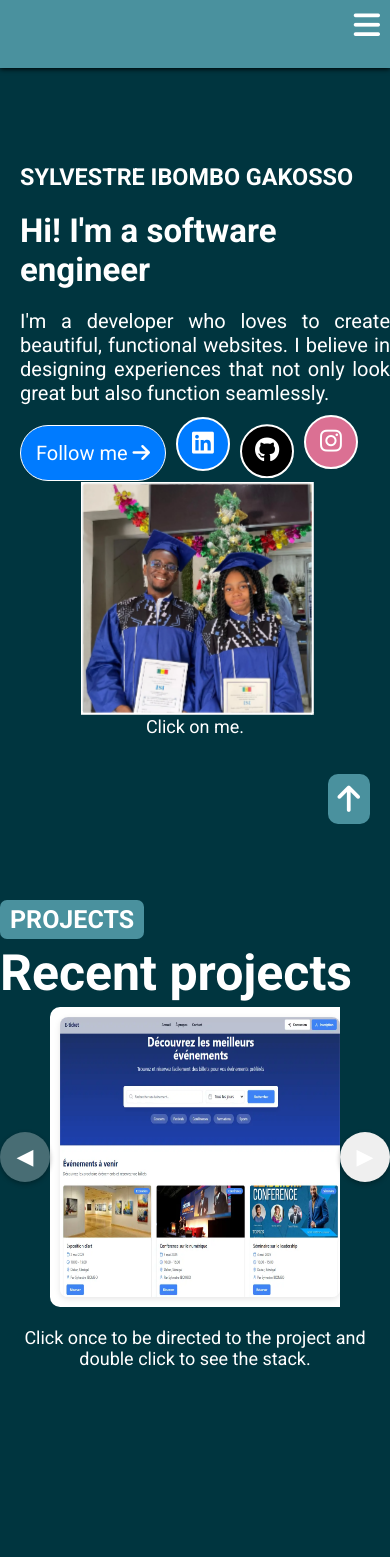
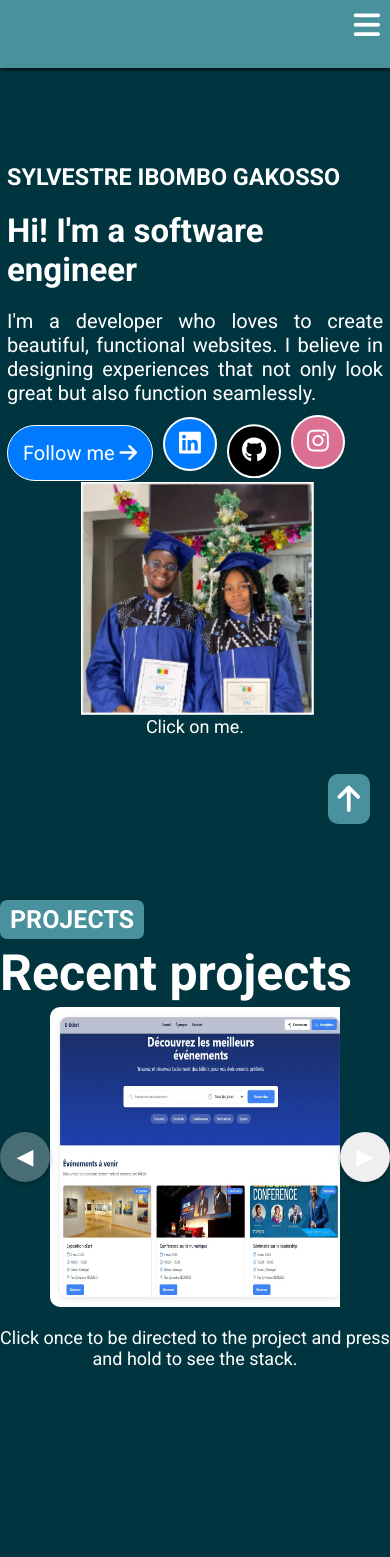
Before and after one commit to Sylviedistribution/CSS-Project, a plain HTML site: page index.html in a window 390 px wide. Shown: the top 1557 px of the page. Drawn offline with Linux system fonts and the light colour scheme.

Commit message:
New instuctions

```diff
--- a/css/style.css
+++ b/css/style.css
@@ -866,7 +866,7 @@ footer>p {
     }
 
      .projects::after {
-        content: "Click once to be directed to the project and double click to see the stack.";
+        content: "Click once to be directed to the project and press and hold to see the stack.";
         display: flex;
         justify-content: center;
         text-align: center;
@@ -900,6 +900,10 @@ footer>p {
 
      .about h1{
         font-size: 33px;
+    }
+
+    .intro-container{
+        margin: 0 7px;
     }
 
     .experience{
```
